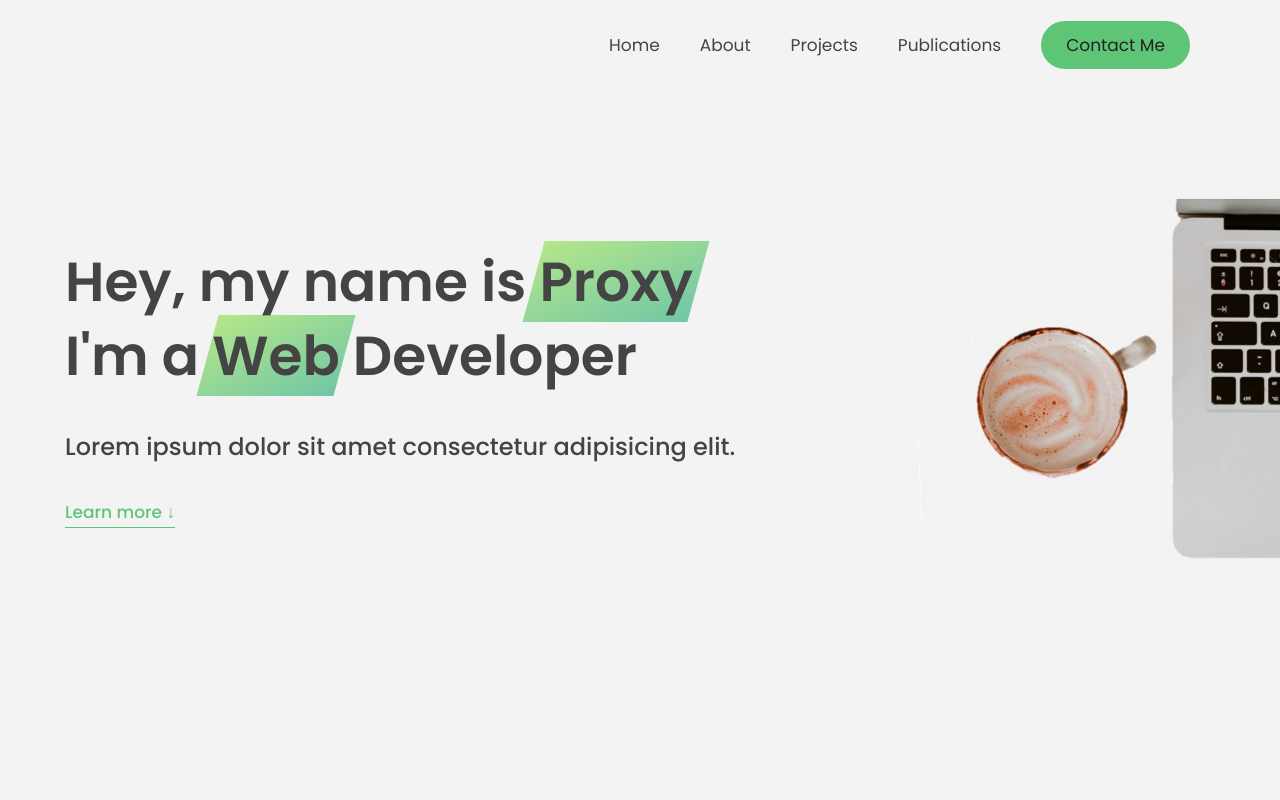
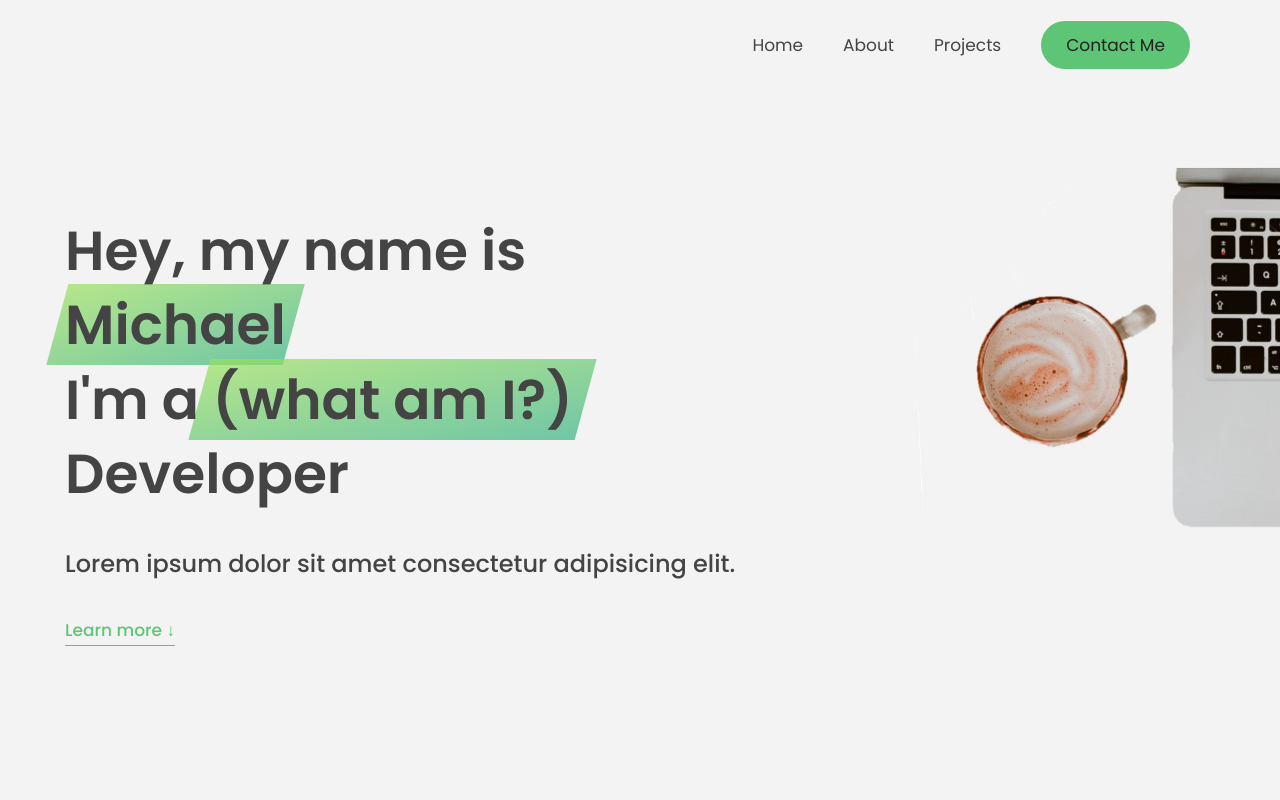
Before and after one commit to TEOTU/PortfolioWebSite, a plain HTML site: page index.html in a window 1280 px wide. Shown: the top 800 px of the page. Drawn offline with Linux system fonts and the light colour scheme.

Commit message:
added some files + simple edits

```diff
--- a/css/style.css
+++ b/css/style.css
@@ -1,5 +1,3 @@
-/* The page is NOT responsive. You can implement responsiveness yourself if you wanna have some fun 😃 */
-
 :root {
   --color-primary: #5ec576;
   --color-secondary: #ffcb03;
--- a/index.html
+++ b/index.html
@@ -5,11 +5,11 @@
   <meta charset="UTF-8" />
   <meta name="viewport" content="width=device-width, initial-scale=1.0" />
   <meta http-equiv="X-UA-Compatible" content="ie=edge" />
-  <link rel="shortcut icon" type="image/png" href="img/icon.png" />
+  <link rel="shortcut icon" type="image/png" href="img/title.png" />
 
   <link href="https://fonts.googleapis.com/css?family=Poppins:300,400,500,600&display=swap" rel="stylesheet" />
   <link rel="stylesheet" href="css/style.css" />
-  <title>Proxy | Minimalist Template</title>
+  <title>Michael Timoshenko</title>
 
   <script defer src="script/script.js"></script>
 </head>
@@ -29,9 +29,6 @@
           <a class="nav__link" href="#section--2">Projects</a>
         </li>
         <li class="nav__item">
-          <a class="nav__link" href="#section--3">Publications</a>
-        </li>
-        <li class="nav__item">
           <a class="nav__link nav__link--btn btn--show-modal" href="#">Contact Me</a>
         </li>
       </ul>
@@ -42,9 +39,9 @@
       <h1>
         Hey, my name is
         <!-- Green highlight effect -->
-        <span class="highlight">Proxy</span>
+        <span class="highlight">Michael</span>
         <br>I'm a
-        <span class="highlight">Web</span>
+        <span class="highlight">(what am I?)</span>
         Developer
       </h1>
       <h4>Lorem ipsum dolor sit amet consectetur adipisicing elit.</h4>
```
Also changed, not shown: img/title.jpg (added).
